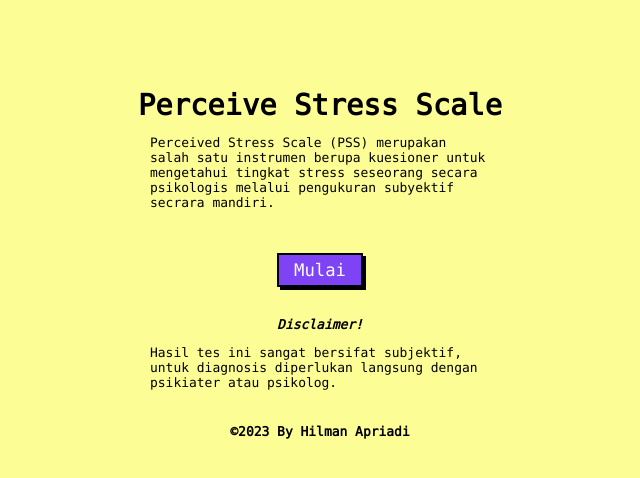
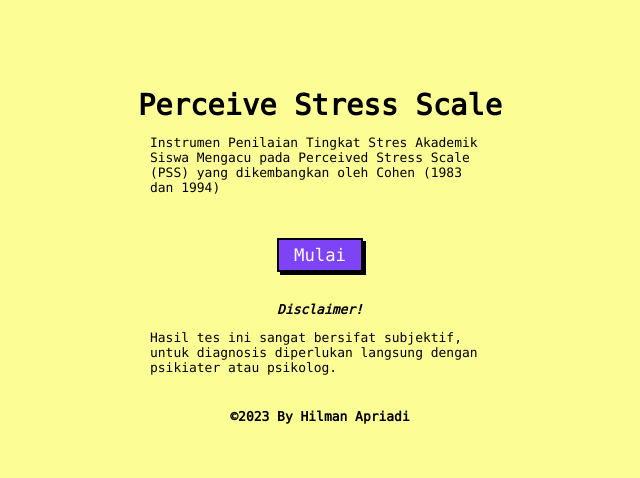
Before and after one commit to ursaMajorh/stress-check, a plain HTML site: page index.html in a window 1280 px wide. Shown: the whole page, without its empty margins (320-960 px from the left). Drawn offline with Linux system fonts and the light colour scheme.

Commit message:
Update index.html

```diff
--- a/index.html
+++ b/index.html
@@ -138,7 +138,7 @@
 <body>
       <h2>Perceive Stress Scale</h2>
       <p class="txt">
-        Perceived Stress Scale (PSS) merupakan salah satu instrumen berupa kuesioner untuk mengetahui tingkat stress seseorang secara psikologis melalui pengukuran subyektif secrara mandiri.
+        Instrumen Penilaian Tingkat Stres Akademik Siswa Mengacu pada Perceived Stress Scale (PSS) yang dikembangkan oleh Cohen (1983 dan 1994)
       </p>
     <form id="pssForm">
       <button class="start">Mulai</button>
```
